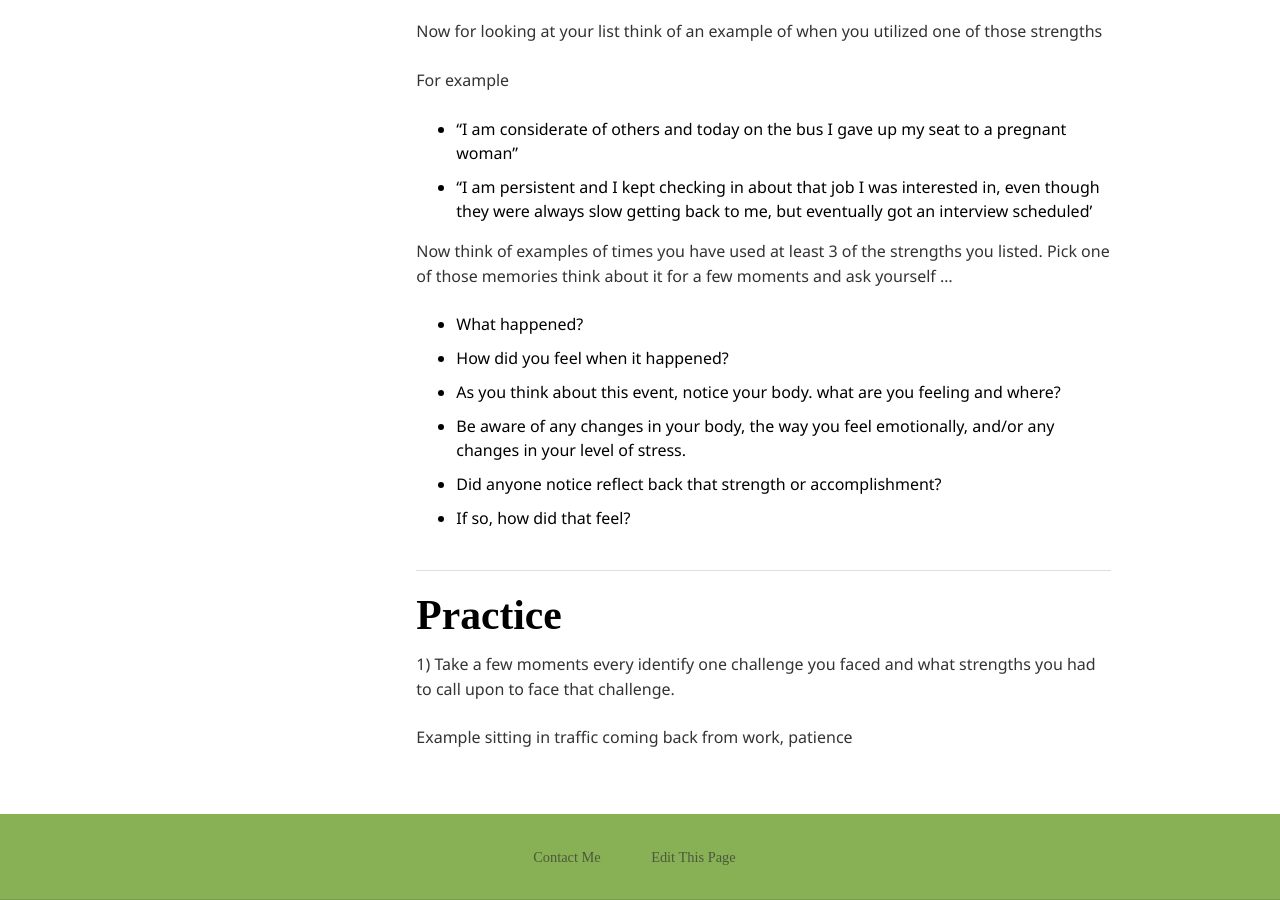
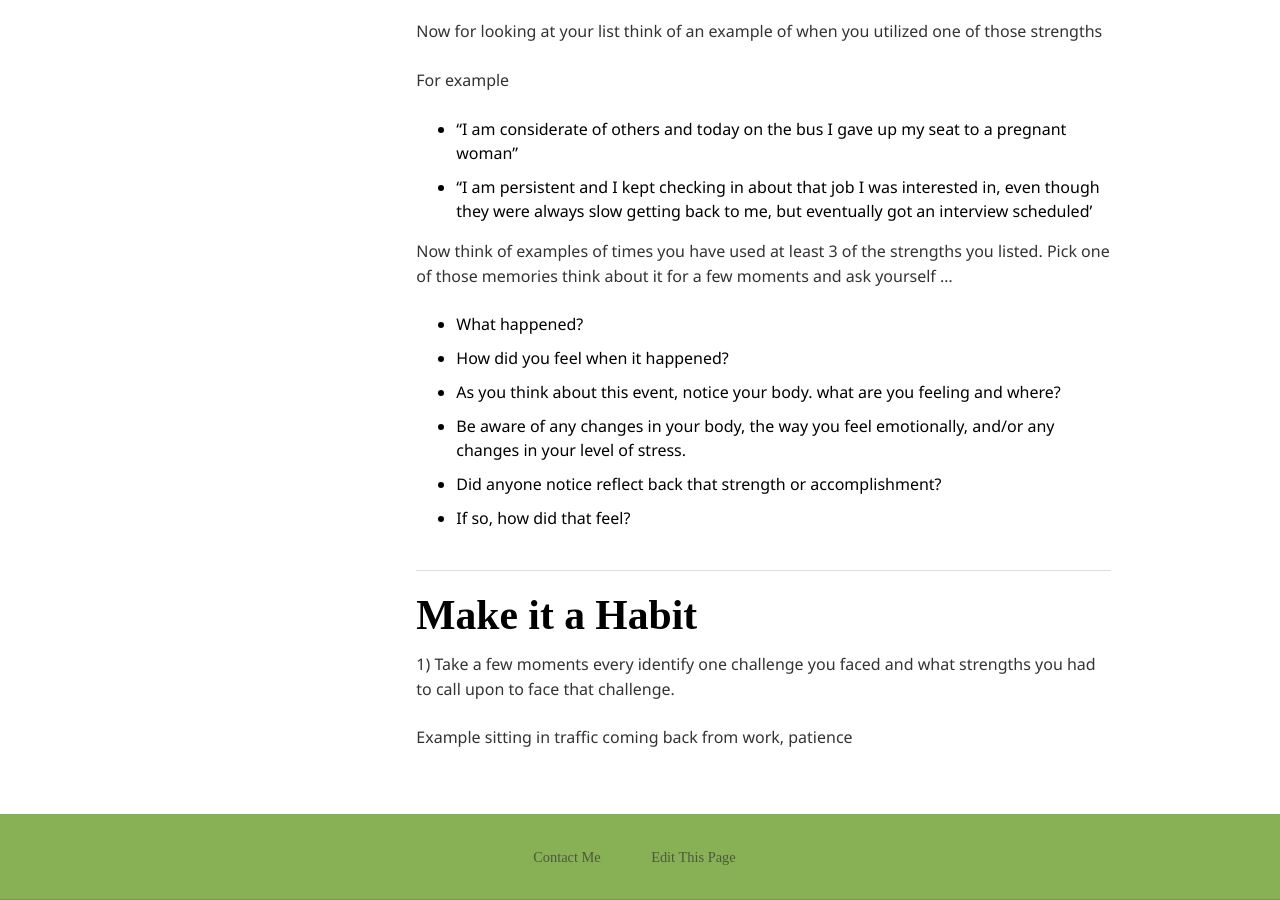
Before and after one commit to mtorres253/mtorres253.github.io, a Jekyll site: the page built from chapt-6/index.md, in a window 1280 px wide and 900 px high, scrolled down 3007 px. Built offline with Jekyll 4.4.1, drawn with Linux system fonts in a browser that asks for light colours; nearby versions of some CDN libraries; some web fonts are replaced; comment, search, counter and statistics services are not loaded.

Commit message:
Update index.md

```diff
--- a/chapt-6/index.md
+++ b/chapt-6/index.md
@@ -78,7 +78,7 @@ Now think of examples of times you have used at least 3 of the strengths you lis
 
 
 <hr/>
-# Practice
+# Make it a Habit
 1) Take a few moments every identify one challenge you faced and what strengths you had to call upon to face that challenge.
 
 Example sitting in traffic coming back from work, patience
```
